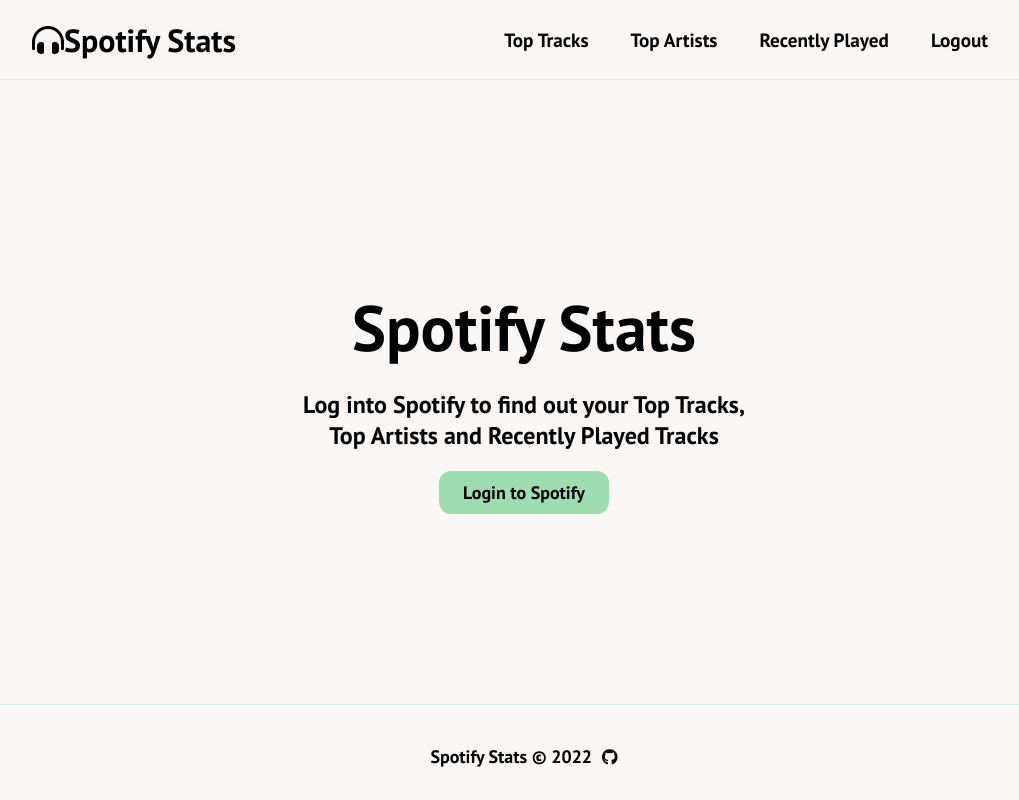
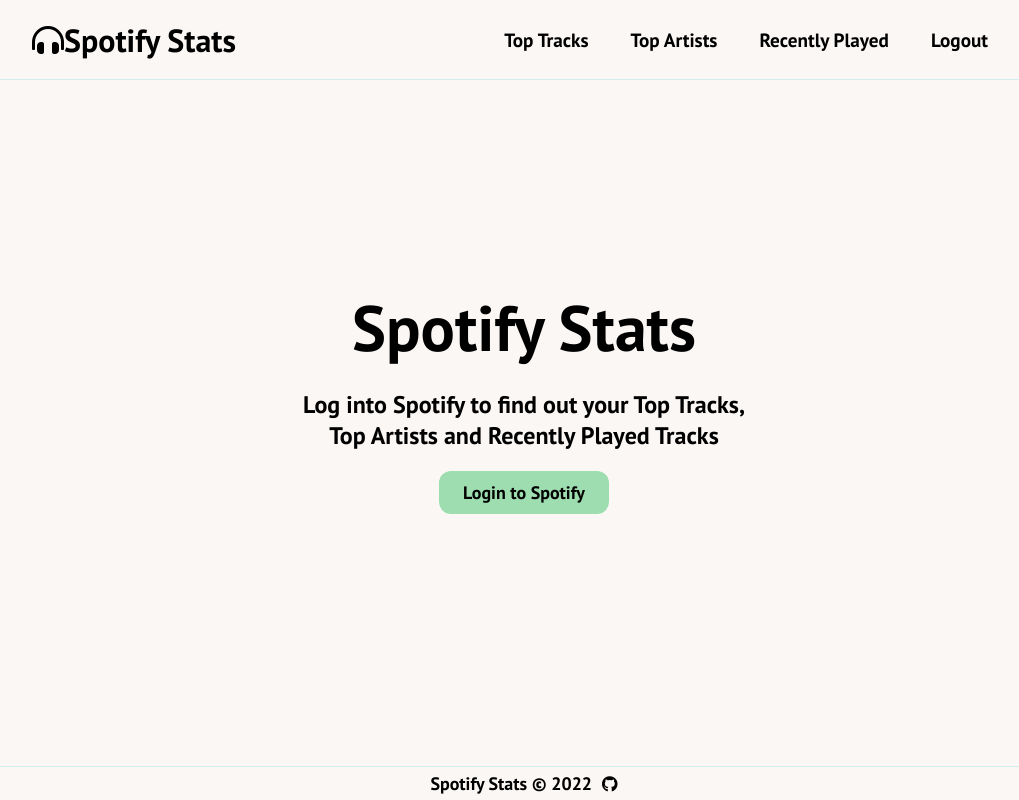
Before and after one commit to gonzk/spotify-stats, a React (Create React App) app: page / in a window 1280 px wide. Shown: the whole page, without its empty margins (116-1135 px from the left). Built offline with nearby package versions, Linux system fonts and the light colour scheme; the HTML template or start-up script is replaced by a standard one.

Commit message:
Edited footer, removed unused import

```diff
--- a/src/components/Auth.js
+++ b/src/components/Auth.js
@@ -1,4 +1,4 @@
-import React, { useEffect, useState } from 'react';
+import { useEffect } from 'react';
 
 export default function Auth() {
     const getSpotifyAuthResults = (hash) => {
--- a/src/components/Footer.css
+++ b/src/components/Footer.css
@@ -1,7 +1,7 @@
 .footer-container {
   background: #FBF7F4;
   border-top: 1px solid #96dee567;
-  padding: 0 0 2rem 0;
+  padding: 5px;
   display: flex;
   flex-direction: column;
   justify-content: center;
@@ -13,7 +13,8 @@
 }
 
 .social-media {
-  max-width: 1000px;
+  display: flex;
+  justify-content: center;
   width: 100%;
 }
 
@@ -23,7 +24,6 @@
   align-items: center;
   width: 90%;
   max-width: 1000px;
-  margin: 40px auto 0 auto;
 }
 
 
@@ -58,6 +58,3 @@
     flex-direction: column;
   }
 }
-
-@media screen and (max-width: 768px) {
-}
--- a/src/components/pages/Home.js
+++ b/src/components/pages/Home.js
@@ -4,6 +4,7 @@
 import "../styles/Home.css"
 import Button from '../Button';
 import Auth from '../Auth';
+import Footer from '../Footer';
 
 const USER_ENDPOINT = "https://api.spotify.com/v1/me/";
 
@@ -42,7 +43,9 @@
                         <Button path="/recently-played" title="Recently Played"></Button>
                     </ul>
                 </div>
+
         </div>
+        <Footer />
         </>
     );
 }
--- a/src/components/styles/Home.css
+++ b/src/components/styles/Home.css
@@ -8,9 +8,6 @@
   object-fit: contain;
   text-align: center;
   background-color: #FBF7F4;
-    position: absolute;
-    overflow: auto;
-    height: inherit;
 }
 
 .hello {
@@ -30,3 +27,19 @@
     font-size: 24px;
     margin-bottom: 20px;
 }
+
+@media screen and (max-width: 768px) {
+    .container {
+        width: 70vw;
+    }
+    .home-description {
+        font-size: 20px;
+        margin-bottom: 20px;
+    }
+
+    .button-container {
+        margin-bottom: 100px;
+    }
+
+    .footer-container { margin: 10px;}
+}
--- a/src/components/styles/Login.css
+++ b/src/components/styles/Login.css
@@ -8,7 +8,7 @@
   object-fit: contain;
   text-align: center;
   background-color: #FBF7F4;
-  position: fixed;
+  /* position: fixed; */
 }
 
 .login-title {
--- a/src/components/styles/SpotifyInfo.css
+++ b/src/components/styles/SpotifyInfo.css
@@ -62,6 +62,11 @@
 
 .grid__tracks {
   display: inline-grid;
+  margin-bottom: 80px;
+}
+
+.grid__recent {
+  margin-bottom: 80px;
 }
 
 .top-artists-container,
```
Lines whose indentation alone changed are shown as unchanged.
